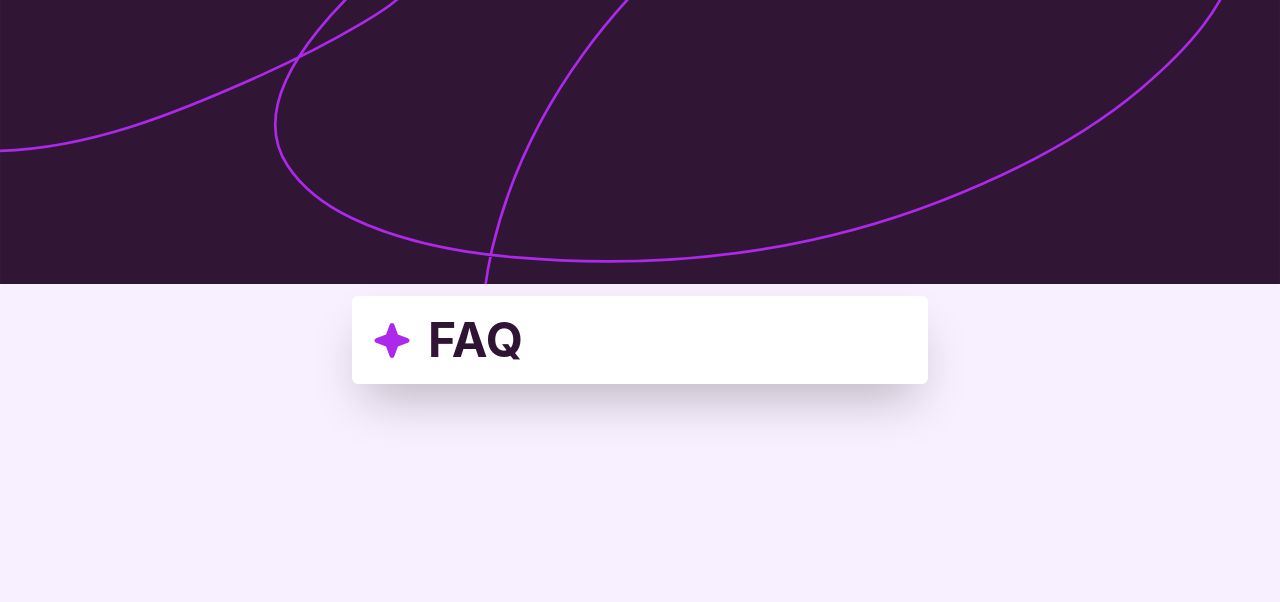
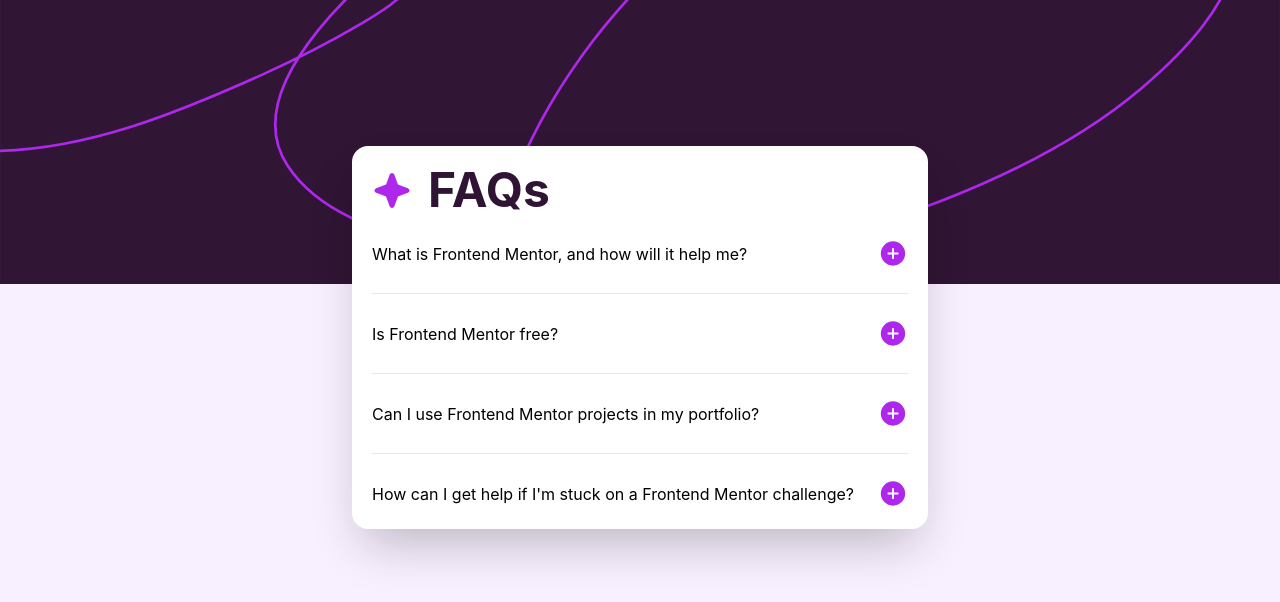
Before and after one commit to JosueLugaro/faq-accordion-frontend-mentor, a React (Create React App) app: page / in a window 1280 px wide. Shown: the top 602 px of the page. Built offline with nearby package versions, Linux system fonts and the light colour scheme.

Commit message:
Fleshed out card, fixed card position

```diff
--- a/src/App.js
+++ b/src/App.js
@@ -7,7 +7,7 @@
   return (
     <div className="bg-[#F9F0FF] h-screen">
       <img className="w-screen" src={desktopBackground} alt="background art"/>
-      <div className="mx-auto p-3 max-w-[600px] w-full">
+      <div className="mx-auto mt-[-150px] p-3 max-w-[600px] w-full z-10 relative">
         <Card header="This is the header"/>
       </div>
     </div>
--- /dev/null
+++ b/src/components/Accordion.js
@@ -0,0 +1,28 @@
+import { useState } from "react"
+
+const Accordion = ({ title, content }) => {
+  const [open, setOpen] = useState(false)
+  const plusIcon = process.env.PUBLIC_URL + "/images/icon-plus.svg"
+  const minusIcon = process.env.PUBLIC_URL + "/images/icon-minus.svg"
+
+  function handleOpenCloseClick() {
+    setOpen(!open)
+  }
+
+  return (
+    <div>
+      <div onClick={handleOpenCloseClick} className="flex items-center justify-between">
+        <h1>{ title }</h1>
+        <img src={open ? minusIcon : plusIcon} alt="open or minus icon"/>
+      </div>
+      { open && (
+          <div>
+            <p>{ content }</p>
+          </div>
+        )
+      }
+    </div>
+  )
+}
+
+export default Accordion
--- a/src/components/Card.js
+++ b/src/components/Card.js
@@ -1,9 +1,29 @@
 import Header from "./Header";
+import Accordion from "./Accordion";
+import useFAQS from "../hooks/useFAQS";
 
-const Card = ({header}) => {
+const Card = ({ header }) => {
+  const FAQS = useFAQS()
+
   return (
-    <div className="bg-white p-5 rounded-md shadow-2xl">
-      <Header text="FAQ"/>
+    <div className="bg-white p-5 rounded-2xl shadow-2xl">
+      <Header text="FAQs"/>
+      <div className="mt-6">
+        {
+          FAQS.map(({ title, content }, index) => {
+            return (
+              <>
+                {index > 0 && <hr className="my-6"/>}
+                <Accordion
+                  title={title}
+                  content={content}
+                  key={index}
+                />
+              </>
+            );
+          })
+        }
+      </div>
     </div>
   )
 }
--- /dev/null
+++ b/src/hooks/useFAQS.js
@@ -0,0 +1,20 @@
+export default function useFAQS() {
+  return [
+    {
+      "title": "What is Frontend Mentor, and how will it help me?",
+      "content": "Frontend Mentor offers realistic coding challenges to help developers improve their frontend coding skills with projects in HTML, CSS, and JavaScript. It's suitable for all levels and ideal for portfolio building."
+    },
+    {
+      "title": "Is Frontend Mentor free?",
+      "content": "Yes, Frontend Mentor offers both free and premium coding challenges, with the free option providing access to a range of projects suitable for all skill levels."
+    },
+    {
+      "title": "Can I use Frontend Mentor projects in my portfolio?",
+      "content": "Yes, you can use projects completed on Frontend Mentor in your portfolio. It's an excellent way to showcase your skills to potential employers!"
+    },
+    {
+      "title": "How can I get help if I'm stuck on a Frontend Mentor challenge?",
+      "content": "The best place to get help is inside Frontend Mentor's Discord community. There's a help channel where you can ask questions and seek support from other community members."
+    }
+  ]
+}
```
